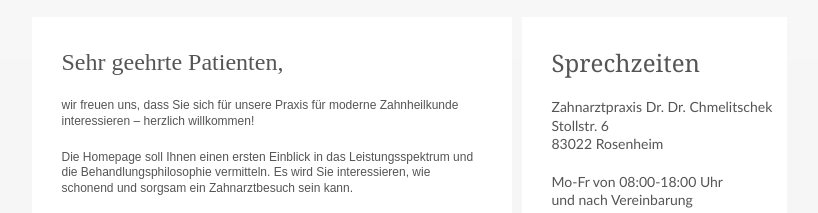
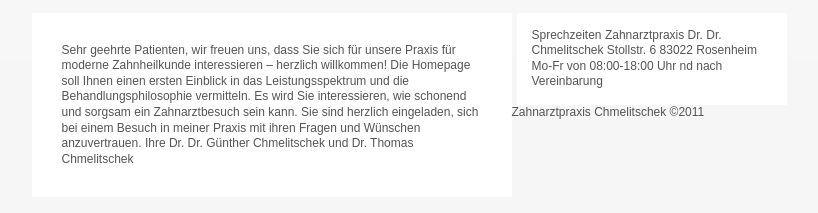
Before and after one commit to DSbejnev/Sbezhnev1, a plain HTML site: page index.html in a window 1280 px wide. Shown: the part 585-798 px from the top of the page, without its empty margins (231-1049 px from the left). Drawn offline with Linux system fonts and the light colour scheme.

Commit message:
SloganHere

```diff
--- a/index.html
+++ b/index.html
@@ -1,61 +1,53 @@
-<!DOCTYPE html>
+<!DOCTYPE HTML>
 <html>
 <head>
     <meta charset="utf-8">
-<link rel="stylesheet" type="text/css" href="style.css" />
+    <link rel="stylesheet" type="text/css" href="style.css"/>
     <title>Company name - home page</title>
 </head>
-
 <body>
-<div class="karkas">
+<div class="frame">
     <header>
-    	<a href="/"><img src="images/logo.jpg" alt="" class="logo"></a>
+        <a><img src="images/logo.jpg" alt="" class="logo"></a>
         <nav>
-        	<ul>
             <li><a href="#">Aktuelles</a></li>
             <li><a href="#">Philosophie</a></li>
             <li><a href="#">Besonderheiten</a></li>
             <li><a href="#">Partner</a></li>
             <li><a href="#">Kontakt</a></li>
             <li><a href="#">Impressum</a></li>
-            </ul>
         </nav>
     </header>
-
-    <div class="main-content">
-    	<div class="main-content-img">
-    		<img src="images/content-img.jpg" alt="">
+    <div class="maincontent">
+        <div class="content-img">
+            <img src="images/content-img.jpg" alt="" class="logo">
         </div>
-
         <article>
-<h1>Sehr geehrte Patienten,</h1>
-
-<p>wir freuen uns, dass Sie sich für unsere Praxis für moderne Zahnheilkunde interessieren – herzlich willkommen!</p>
-
-<p>Die Homepage soll Ihnen einen ersten Einblick in das Leistungsspektrum und die Behandlungsphilosophie vermitteln. Es wird Sie interessieren, wie schonend und sorgsam ein Zahnarztbesuch sein kann.</p>
-
-<h2>Sehr geehrte Patienten,</h2>
-
-<h3>Sehr geehrte Patienten,</h3>
-<p>Sie sind herzlich eingeladen, sich bei einem <a href="#">Besuch in meiner</a> Praxis mit ihren Fragen und Wünschen anzuvertrauen.</p>
-
-<p>Ihre Dr. Dr. Günther Chmelitschek und Dr. Thomas Chmelitschek</p>
+            <div>
+                Sehr geehrte Patienten,
+                wir freuen uns, dass Sie sich für unsere Praxis für moderne Zahnheilkunde interessieren – herzlich
+                willkommen!
+                Die Homepage soll Ihnen einen ersten Einblick in das Leistungsspektrum und die Behandlungsphilosophie
+                vermitteln.
+                Es wird Sie interessieren, wie schonend und sorgsam ein Zahnarztbesuch sein kann.
+                Sie sind herzlich eingeladen, sich bei einem Besuch in meiner Praxis mit ihren Fragen und Wünschen
+                anzuvertrauen.
+                Ihre Dr. Dr. Günther Chmelitschek und Dr. Thomas Chmelitschek
+            </div>
         </article>
-
         <aside>
-<h1>Sprechzeiten</h1>
-
-<p>Zahnarztpraxis Dr. Dr. Chmelitschek<br>
-Stollstr. 6<br>
-83022 Rosenheim</p>
-
-<p>Mo-Fr von 08:00-18:00 Uhr <br>
-und nach Vereinbarung   </p>
+            <div>
+                Sprechzeiten
+                Zahnarztpraxis Dr. Dr. Chmelitschek
+                Stollstr. 6
+                83022 Rosenheim
+                Mo-Fr von 08:00-18:00 Uhr
+                nd nach Vereinbarung
             </div>
-
+        </aside>
+    </div>
     <footer>
-    	<p>Zahnarztpraxis Chmelitschek © 2011</p>
+        <p>Zahnarztpraxis Chmelitschek ©2011</p>
     </footer>
-</div>
 </body>
 </html>
--- a/style.css
+++ b/style.css
@@ -1,69 +1,78 @@
-*{
-	padding:0; margin:0;
-}
-img{
-	border:0;
-}
-body{
-	background:#f5f5f5 url(images/body-bg.jpg) top repeat-x; font:12px Arial; color:#555; line-height:1.3;
-}
-.karkas{
-	width:755px; margin:0 auto;
-}
-header{
-	padding:30px 0 0 0; margin-bottom:20px;
-}
-.logo{
-	margin:0 auto 20px auto; display:block;
-}
-nav ul{
-	list-style:none; overflow:hidden;
-	border-bottom:3px solid #9dc5f0;
-	border-left:1px solid #f3f3f3;
-	border-top:1px solid #f3f3f3;
-	border-right:1px solid #f3f3f3;
-}
-nav ul li{
-	float:left; padding:8px 25px; border-left:1px solid #f4f4f4;
-}
-nav ul li:first-child{
-	border-left:none;
-}
-nav ul li a{
-	color:#5f5d67; font-size:14px; text-decoration:none; font-weight:bold;
-}
-nav ul li a:hover{
-	text-decoration:underline;
+* {
+    padding: 0;
+    margin: 0;
 }
 
-.main-content{
-	overflow:hidden;
+img {
+    border: 0;
 }
-.main-content h1{
-	margin-bottom:20px; font-size:24px; font-family:"Times New Roman", Times, serif; font-weight:normal;
+
+body {
+    background: #f5f5f5 url(images/body-bg.jpg) top repeat-x;
+    font: 12px Arial;
+    color: #555;
+    line-height: 1.3;
 }
-.main-content h2{
-	margin-bottom:20px; font-size:22px; font-family:"Times New Roman", Times, serif; font-weight:normal;
+
+.frame {
+    width: 755px;
+    margin: 0 auto;
 }
-.main-content h3{
-	margin-bottom:20px; font-size:20px; font-family:"Times New Roman", Times, serif; font-weight:normal;
+
+header {
+    padding: 30px 0px 0px 0px;
+    margin-bottom: 20px;
 }
-.main-content p{
-	margin-bottom:20px;
+
+.logo {
+    margin: 0 auto 20px auto;
+    display: block;
 }
-.main-content-img{
-	margin-bottom:20px;
+
+nav {
+    overflow: hidden;
+    list-style: none;
+    border-bottom: 3px solid #9dc5f0;
+    border-left: 1px solid #f3f3f3;
+    border-top: 1px solid #f3f3f3;
+    border-right: 1px solid #f3f3f3;
 }
-article{
-	width:420px; padding:30px 30px 32000px 30px; float:left; background:#fff; margin-bottom:-32000px;
+
+nav li {
+    float: left;
+    padding: 8px 25px;
+    border-left: 1px solid #f4f4f4
 }
-aside{
-	float:right; background:#fff; width:225px; padding:30px 10px 32000px 30px; margin-bottom:-32000px;
-	font-family:"Trebuchet MS", Arial, Helvetica, sans-serif; font-size:14px;
+
+nav li:first-child {
+    border-left: none;
 }
-aside h1{
-	font-family:Georgia, "Times New Roman", Times, serif!important;
+
+nav li a {
+    color: #5f5d67;
+    font-size: 14px;
+    text-decoration: none;
+    font-weight: bold;
 }
-footer{
-	padding:20px 0; color:#5f5d67;
+
+nav li a:hover {
+    text-decoration: underline;
 }
+
+article {
+    width: 420px;
+    float: left;
+    padding: 30px;
+    background: #fff
+}
+
+aside {
+    width: 240px;
+    float: right;
+    padding: 15px;
+    background: #fff
+}
+
+footer {
+    padding: 30px 0;
+}
```
Lines whose indentation alone changed are shown as unchanged.
